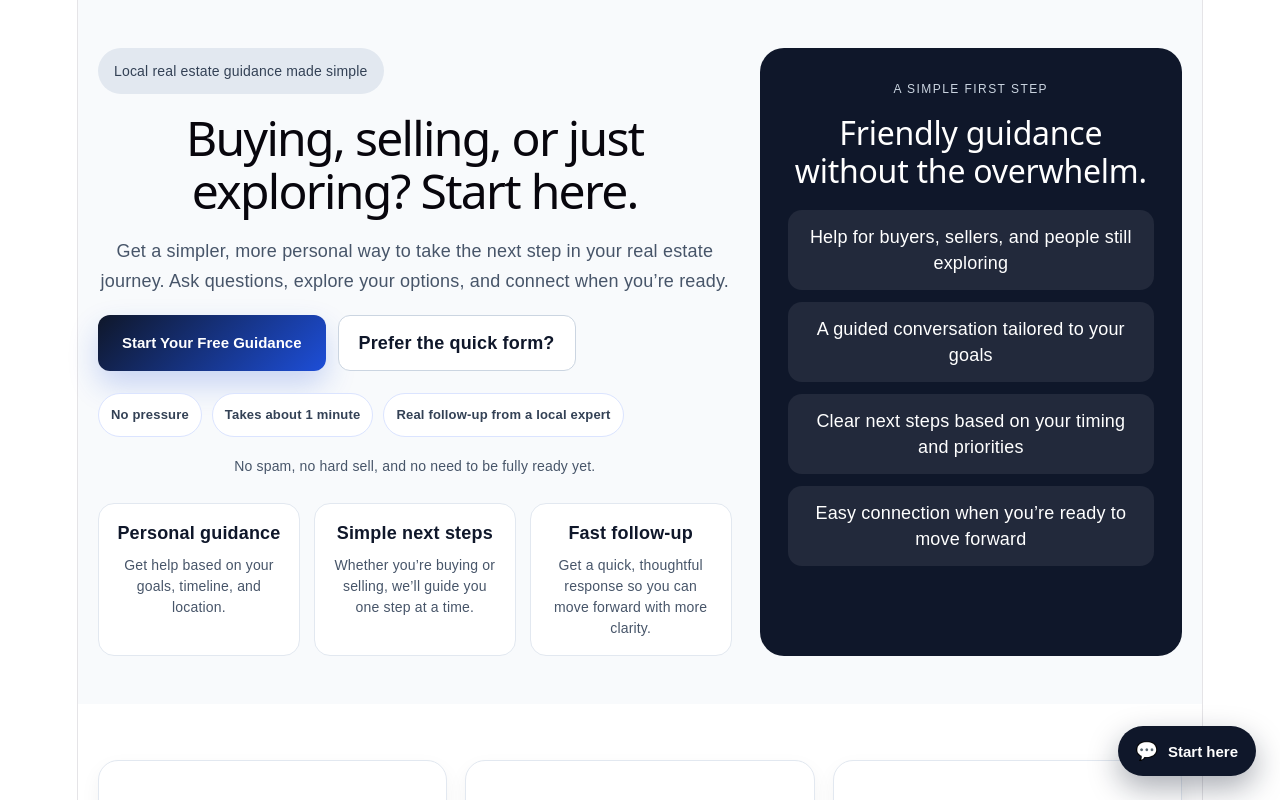
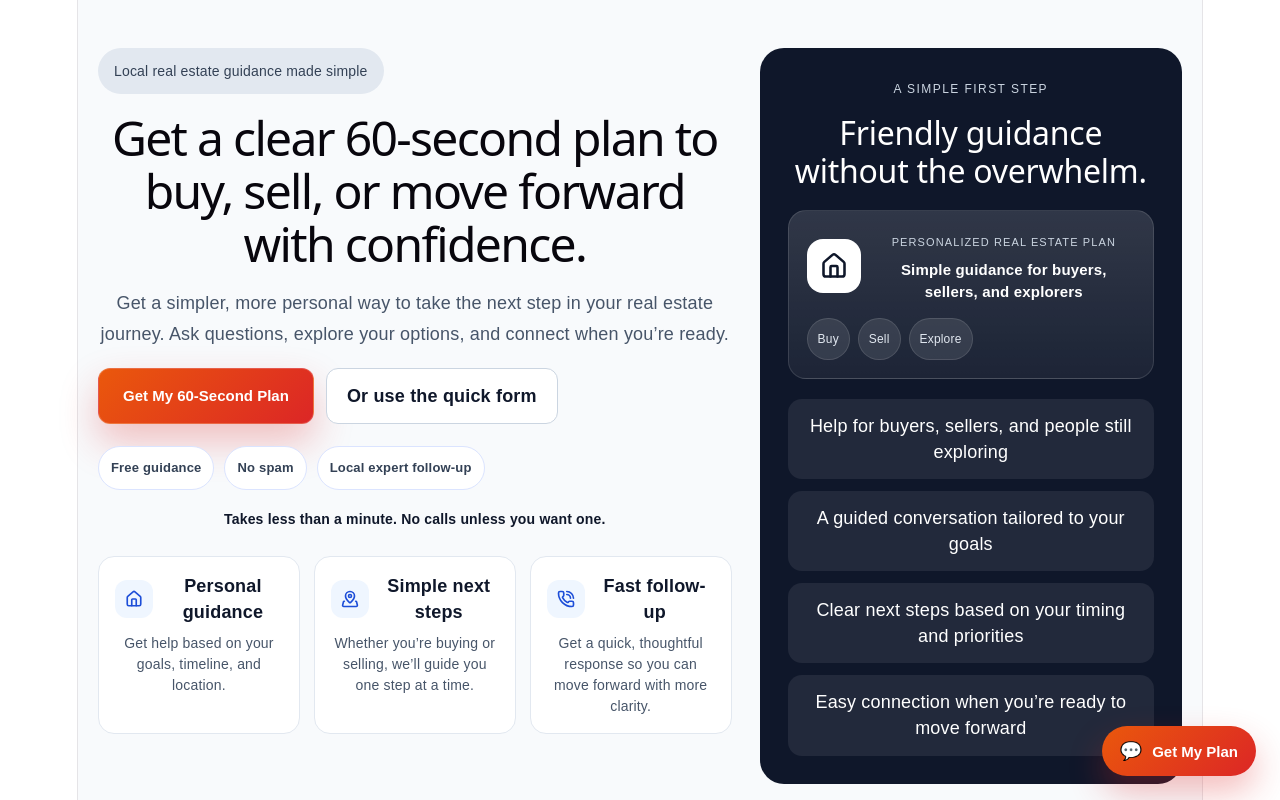
Before and after one commit to gugudujn/real-estate-leads, a React (Vite) app: page / in a window 1280 px wide. Shown: the top 800 px of the page. Built offline with nearby package versions, Linux system fonts and the light colour scheme.

Commit message:
polished website

```diff
--- a/src/App.jsx
+++ b/src/App.jsx
@@ -1,4 +1,5 @@
 import React, { useEffect, useMemo, useRef, useState } from "react";
+import { House, MapPinned, PhoneCall } from "lucide-react";
 
 const WEBHOOK_URL = "https://hooks.zapier.com/hooks/catch/27287146/ujq273d/";
 
@@ -239,7 +240,42 @@ function App() {
       },
     );
 
-    return list;
+    return list.map((step) => {
+      if (step.key === "name") {
+        return {
+          ...step,
+          prompt: "Who should I prepare these next steps for?",
+          helper: "I'll keep the follow-up personal and relevant to your goals.",
+        };
+      }
+
+      if (step.key === "email") {
+        return {
+          ...step,
+          prompt: "What's the best email for your tailored next steps?",
+          helper:
+            "I'll send useful options, pricing insight, or strategy notes there.",
+        };
+      }
+
+      if (step.key === "phone") {
+        return {
+          ...step,
+          prompt: "What's the best phone number if a quick call or text would help?",
+          helper: "Optional - helpful if you'd like faster answers.",
+        };
+      }
+
+      if (step.key === "notes") {
+        return {
+          ...step,
+          prompt: "Anything I should include in your recommendations?",
+          helper: "Optional - must-haves, timing, concerns, or questions.",
+        };
+      }
+
+      return step;
+    });
   }, [data.leadType]);
 
   const currentStep = steps[stepIndex];
@@ -272,6 +308,13 @@ function App() {
       helper:
         "Answer a few quick questions and I’ll help you with the next step.",
     });
+
+    msgs[0] = {
+      role: "assistant",
+      text: "Hi there - I'm here to help you make a confident next move, whether you're buying, selling, or just exploring.",
+      helper:
+        "Share a few details and I'll point you toward the most useful next step.",
+    };
 
     if (!isAssistantOpen || !chatStarted) return msgs;
 
@@ -296,6 +339,13 @@ function App() {
         role: "assistant",
         text: `Thanks, ${data.name || "there"}. I’ve received your information and someone will follow up with you soon.`,
       });
+    }
+
+    if (submitted) {
+      msgs[msgs.length - 1] = {
+        role: "assistant",
+        text: `Thanks, ${data.name || "there"}. I've got what I need to prepare useful next steps, and someone will follow up with you soon.`,
+      };
     }
 
     return msgs;
@@ -532,7 +582,7 @@ function App() {
               ...(isMobile ? styles.heroTitleMobile : {}),
             }}
           >
-            Buying, selling, or just exploring? Start here.
+            Get a clear 60-second plan to buy, sell, or move forward with confidence.
           </h1>
           <p
             style={{
@@ -557,10 +607,10 @@ function App() {
                 setChatStarted(false);
               }}
             >
-              Start Your Free Guidance
+              Get My 60-Second Plan
             </button>
             <a href="#backup-form" style={styles.linkButtonSecondary}>
-              Prefer the quick form?
+              Or use the quick form
             </a>
           </div>
 
@@ -570,13 +620,13 @@ function App() {
               ...(isMobile ? styles.trustRowMobile : {}),
             }}
           >
-            <div style={styles.trustPill}>No pressure</div>
-            <div style={styles.trustPill}>Takes about 1 minute</div>
-            <div style={styles.trustPill}>Real follow-up from a local expert</div>
+            <div style={styles.trustPill}>Free guidance</div>
+            <div style={styles.trustPill}>No spam</div>
+            <div style={styles.trustPill}>Local expert follow-up</div>
           </div>
 
           <p style={styles.reassuranceText}>
-            No spam, no hard sell, and no need to be fully ready yet.
+            Takes less than a minute. No calls unless you want one.
           </p>
 
           <div
@@ -586,20 +636,35 @@ function App() {
             }}
           >
             <div style={styles.featureCard}>
-              <strong>Personal guidance</strong>
+              <div style={styles.featureTitleRow}>
+                <div style={styles.featureIconBadge}>
+                  <House size={18} strokeWidth={2.2} />
+                </div>
+                <strong>Personal guidance</strong>
+              </div>
               <p style={styles.featureText}>
                 Get help based on your goals, timeline, and location.
               </p>
             </div>
             <div style={styles.featureCard}>
-              <strong>Simple next steps</strong>
+              <div style={styles.featureTitleRow}>
+                <div style={styles.featureIconBadge}>
+                  <MapPinned size={18} strokeWidth={2.2} />
+                </div>
+                <strong>Simple next steps</strong>
+              </div>
               <p style={styles.featureText}>
                 Whether you’re buying or selling, we’ll guide you one step at a
                 time.
               </p>
             </div>
             <div style={styles.featureCard}>
-              <strong>Fast follow-up</strong>
+              <div style={styles.featureTitleRow}>
+                <div style={styles.featureIconBadge}>
+                  <PhoneCall size={18} strokeWidth={2.2} />
+                </div>
+                <strong>Fast follow-up</strong>
+              </div>
               <p style={styles.featureText}>
                 Get a quick, thoughtful response so you can move forward with
                 more clarity.
@@ -623,6 +688,26 @@ function App() {
           >
             Friendly guidance without the overwhelm.
           </h2>
+          <div style={styles.heroVisual}>
+            <div style={styles.heroVisualTop}>
+              <div style={styles.heroVisualIconWrap}>
+                <House size={28} strokeWidth={2.2} />
+              </div>
+              <div>
+                <div style={styles.heroVisualEyebrow}>
+                  Personalized real estate plan
+                </div>
+                <div style={styles.heroVisualTitle}>
+                  Simple guidance for buyers, sellers, and explorers
+                </div>
+              </div>
+            </div>
+            <div style={styles.heroVisualChips}>
+              <span style={styles.heroVisualChip}>Buy</span>
+              <span style={styles.heroVisualChip}>Sell</span>
+              <span style={styles.heroVisualChip}>Explore</span>
+            </div>
+          </div>
           <div style={styles.heroPanelList}>
             <div style={styles.heroPanelItem}>
               Help for buyers, sellers, and people still exploring
@@ -688,7 +773,7 @@ function App() {
               ...(isMobile ? styles.sectionTitleMobile : {}),
             }}
           >
-            Prefer a quick form?
+            Prefer the quick form?
           </h2>
           <p
             style={{
@@ -696,7 +781,8 @@ function App() {
               ...(isMobile ? styles.sectionSubtitleMobile : {}),
             }}
           >
-            Fill this out and someone will follow up with you soon.
+            Short on time? Fill this out in under a minute and we will send the
+            right next step without making things complicated.
           </p>
 
           <form
@@ -834,7 +920,8 @@ function App() {
               </div>
               {!chatStarted ? (
                 <div style={styles.assistantIntroText}>
-                  Friendly, no-pressure guidance for your next move.
+                  Fast, no-pressure guidance designed to give you a useful next
+                  step in about 60 seconds.
                 </div>
               ) : null}
             </div>
@@ -1056,7 +1143,7 @@ function App() {
           }}
         >
           <span style={styles.launcherIcon}>💬</span>
-          <span>Start here</span>
+          <span>Get My Plan</span>
         </button>
       ) : null}
     </div>
@@ -1156,9 +1243,10 @@ const styles = {
   },
   reassuranceText: {
     margin: 0,
-    color: "#475569",
+    color: "#0f172a",
     fontSize: "14px",
     lineHeight: 1.6,
+    fontWeight: "bold",
   },
   featureGrid: {
     display: "grid",
@@ -1174,6 +1262,22 @@ const styles = {
     border: "1px solid #e2e8f0",
     borderRadius: "16px",
     padding: "16px",
+  },
+  featureTitleRow: {
+    display: "flex",
+    alignItems: "center",
+    gap: "10px",
+  },
+  featureIconBadge: {
+    width: "38px",
+    height: "38px",
+    borderRadius: "12px",
+    backgroundColor: "#eff6ff",
+    color: "#1d4ed8",
+    display: "flex",
+    alignItems: "center",
+    justifyContent: "center",
+    flexShrink: 0,
   },
   featureText: {
     marginTop: "8px",
@@ -1187,6 +1291,57 @@ const styles = {
     borderRadius: "24px",
     padding: "28px",
     alignSelf: "stretch",
+  },
+  heroVisual: {
+    marginBottom: "20px",
+    padding: "18px",
+    borderRadius: "18px",
+    background:
+      "linear-gradient(180deg, rgba(255,255,255,0.14) 0%, rgba(255,255,255,0.06) 100%)",
+    border: "1px solid rgba(255,255,255,0.12)",
+  },
+  heroVisualTop: {
+    display: "flex",
+    gap: "12px",
+    alignItems: "center",
+  },
+  heroVisualIconWrap: {
+    width: "54px",
+    height: "54px",
+    borderRadius: "16px",
+    backgroundColor: "#ffffff",
+    color: "#0f172a",
+    display: "flex",
+    alignItems: "center",
+    justifyContent: "center",
+    flexShrink: 0,
+  },
+  heroVisualEyebrow: {
+    fontSize: "11px",
+    textTransform: "uppercase",
+    letterSpacing: "0.1em",
+    color: "#cbd5e1",
+    marginBottom: "4px",
+  },
+  heroVisualTitle: {
+    fontSize: "15px",
+    lineHeight: 1.5,
+    color: "#ffffff",
+    fontWeight: "bold",
+  },
+  heroVisualChips: {
+    display: "flex",
+    gap: "8px",
+    flexWrap: "wrap",
+    marginTop: "14px",
+  },
+  heroVisualChip: {
+    padding: "7px 10px",
+    borderRadius: "999px",
+    backgroundColor: "rgba(255,255,255,0.1)",
+    border: "1px solid rgba(255,255,255,0.12)",
+    fontSize: "12px",
+    color: "#e2e8f0",
   },
   heroPanelMobile: {
     padding: "22px",
@@ -1328,9 +1483,10 @@ const styles = {
     fontSize: "15px",
   },
   primaryButtonHero: {
-    background: "linear-gradient(135deg, #0f172a 0%, #1d4ed8 100%)",
-    boxShadow: "0 14px 30px rgba(29, 78, 216, 0.22)",
+    background: "linear-gradient(135deg, #ea580c 0%, #dc2626 100%)",
+    boxShadow: "0 18px 38px rgba(220, 38, 38, 0.28)",
     padding: "16px 24px",
+    border: "1px solid rgba(255,255,255,0.2)",
   },
   primaryButtonMobile: {
     width: "100%",
@@ -1352,7 +1508,7 @@ const styles = {
     right: "24px",
     bottom: "24px",
     zIndex: 1000,
-    backgroundColor: "#0f172a",
+    background: "linear-gradient(135deg, #ea580c 0%, #dc2626 100%)",
     color: "#ffffff",
     border: "none",
     borderRadius: "999px",
@@ -1360,15 +1516,18 @@ const styles = {
     display: "flex",
     alignItems: "center",
     gap: "10px",
-    boxShadow: "0 12px 30px rgba(15, 23, 42, 0.35)",
+    boxShadow: "0 16px 34px rgba(220, 38, 38, 0.3)",
     cursor: "pointer",
     fontWeight: "bold",
     fontSize: "15px",
   },
   floatingLauncherMobile: {
     right: "16px",
+    left: "16px",
     bottom: "16px",
-    padding: "12px 16px",
+    width: "calc(100vw - 32px)",
+    justifyContent: "center",
+    padding: "13px 16px",
     fontSize: "14px",
   },
   launcherIcon: {
```
